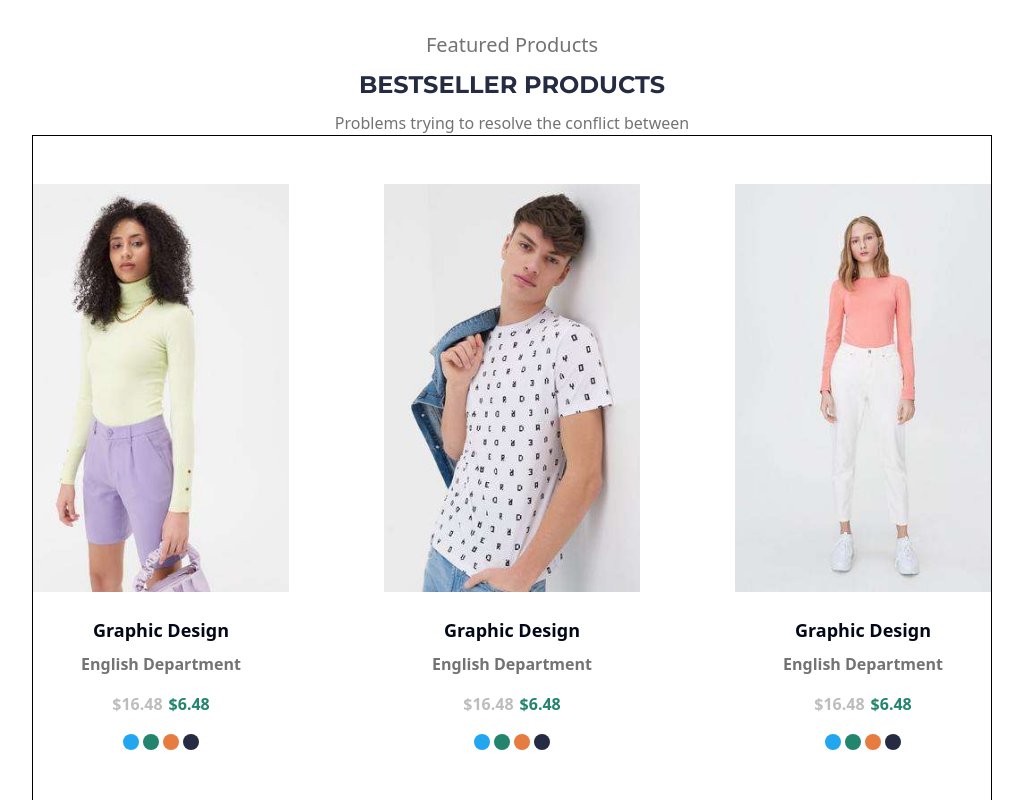
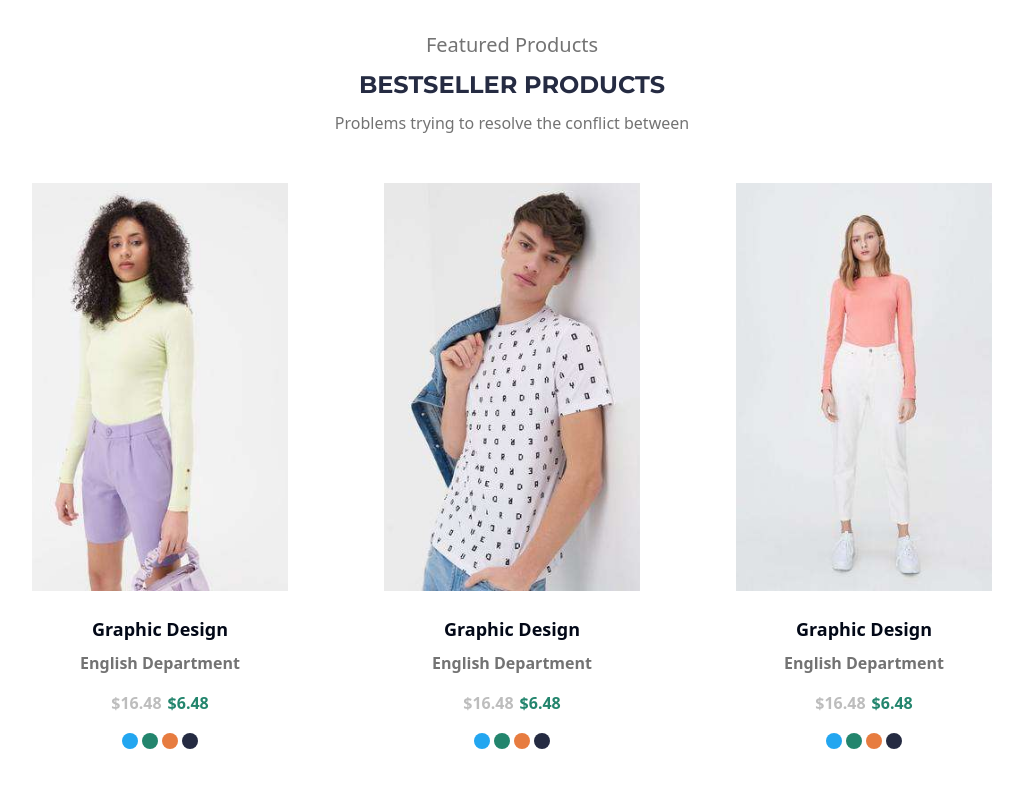
Before and after one commit to berkbogac-akgunes/my_ecommerce_project, a React (Vite) app: page /home in a window 1280 px wide. Shown: the part 1740-2540 px from the top of the page, without its empty margins (128-1151 px from the left). Built offline with nearby package versions, Linux system fonts and the light colour scheme.

Commit message:
remove border

```diff
--- a/src/layout/PageContent.jsx
+++ b/src/layout/PageContent.jsx
@@ -24,7 +24,7 @@ export function PageContent() {
                 <h3 className = "md:w-[40rem] flex flex-wrap justify-center w-[15rem] mont font-bold text-2xl text-[#252B42]">BESTSELLER PRODUCTS</h3>
                 <p className = "md:w-[40rem] flex flex-wrap justify-center w-[16rem] font-normal text-[#737373]">Problems trying to resolve the conflict between </p>
             </div>
-            <div className = "forBorder md:flex md:flex-wrap justify-between gap-x-7">
+            <div className = "md:flex md:flex-wrap justify-between gap-x-7">
                 <ProductCardsGroup/>
             </div>
         </section>
```
